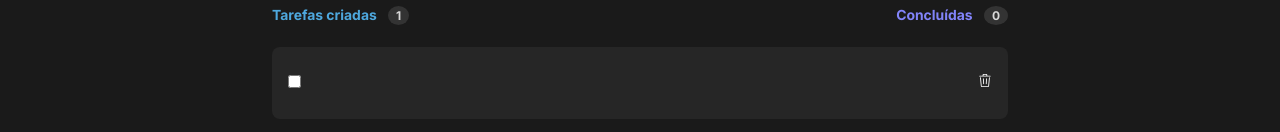
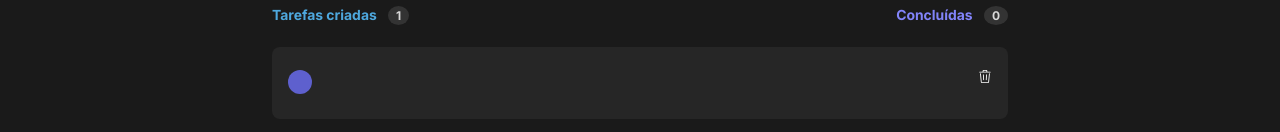
Before and after one commit to SchuGabriel/ToDo-List, a React (Vite) app: page / in a window 1280 px wide. Both pictures are taken after a click on the button "Criar". Shown: the part 282-414 px from the top of the page. Built offline with nearby package versions, Linux system fonts and the light colour scheme.

Commit message:
Estilizando checkbox

```diff
--- a/src/Taks.tsx
+++ b/src/Taks.tsx
@@ -7,7 +7,7 @@ export function Task({ id, text, isChecked }: TaskType) {
     <div className="task">
       <div className="taskIn">
         <div>
-          <input className="checkboxTask" type="checkbox" checked={isChecked} />
+          <input className="checkboxTask" type="checkbox" checked />
         </div>
         <p className="textTask" key={id}>
           {text}
--- a/src/task.css
+++ b/src/task.css
@@ -19,14 +19,23 @@
   font-weight: 400;
 }
 
-.taskIn > div {
-  line-height: 1.5;
-}
-
 .textTask {
   flex: 1;
 }
 
-.checkboxTask{
-  border-radius: 100%;
+.checkboxTask {
+  width: 1.5rem;
+  height: 1.5rem;
+  border-radius: 50%;
+  border: 2px solid var(--blue);
+  background-color: transparent;
+  cursor: pointer;
+  appearance: none;
 }
+
+
+.checkboxTask:checked {
+  background-color: var(--purple-dark);
+  border: none;
+  content: ;
+}
```
Also changed, not shown: src/img/check.svg (added).
